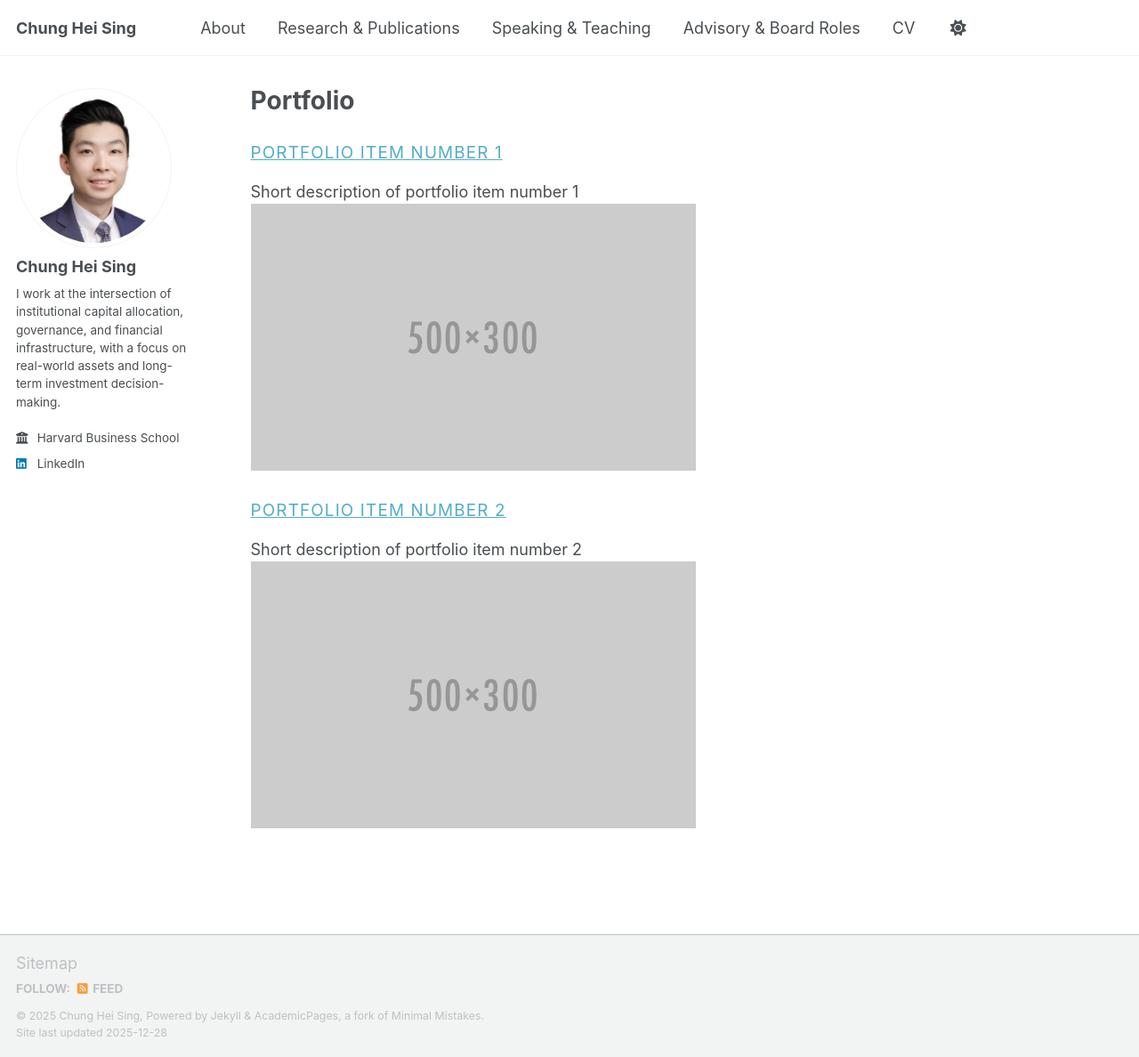
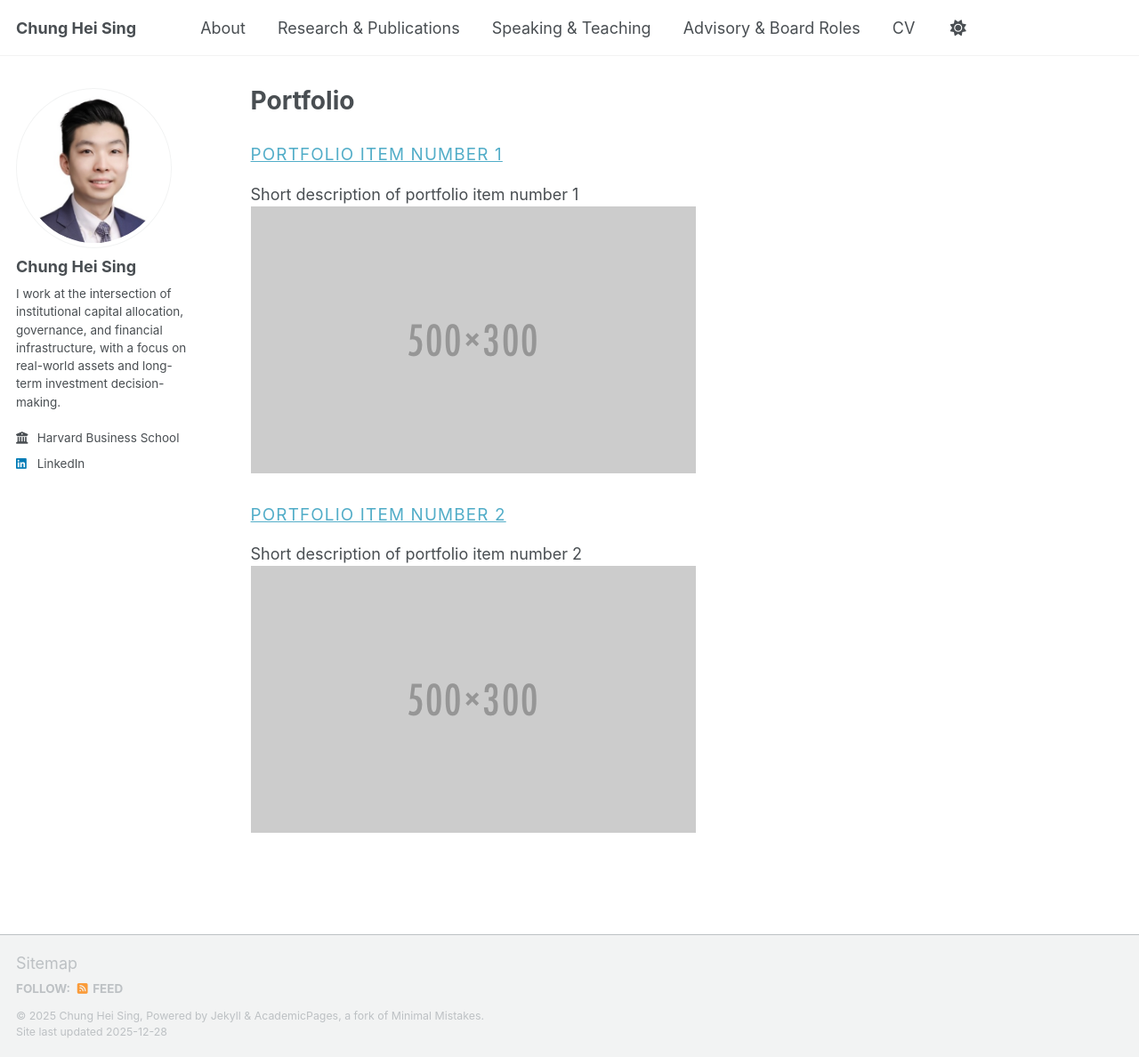
Before and after one commit to chungheising/chungheising.github.io, a Jekyll site: the page built from _pages/portfolio.html, in a window 1280 px wide and 1188 px high. Shown: the whole window at 89% size. Built offline with Jekyll 4.4.1, drawn with Linux system fonts in a browser that asks for light colours; a script bundle is joined from its source files by our own code; library files that are not in the unit come from our copies.

Commit message:
Update _custom.scss

```diff
--- a/_sass/_custom.scss
+++ b/_sass/_custom.scss
@@ -72,3 +72,10 @@
   padding-bottom: 0;
   margin-bottom: 0.6em;
 }
+
+.archive__item-title {
+  font-size: 1.05rem;
+  font-weight: 400;
+  line-height: 1.35;
+  margin: 0.25em 0 0.35em 0;
+}
```
